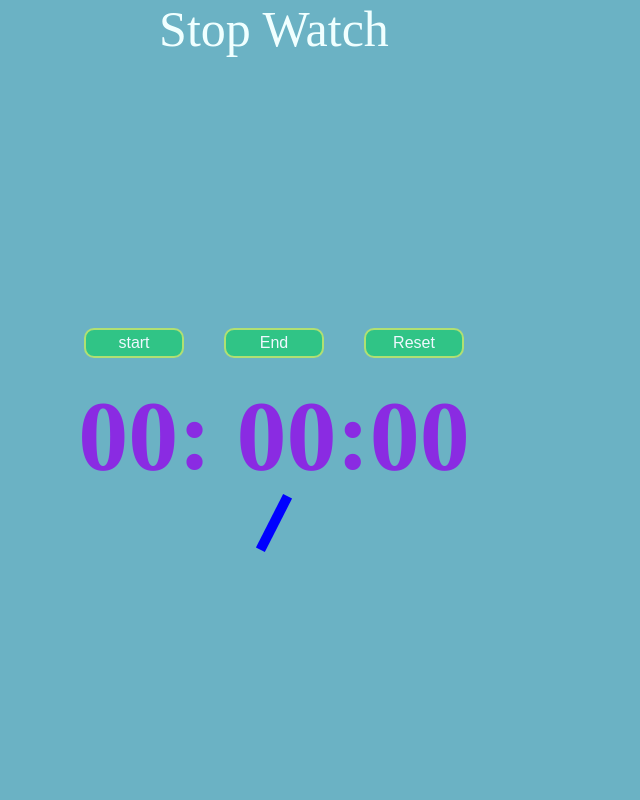
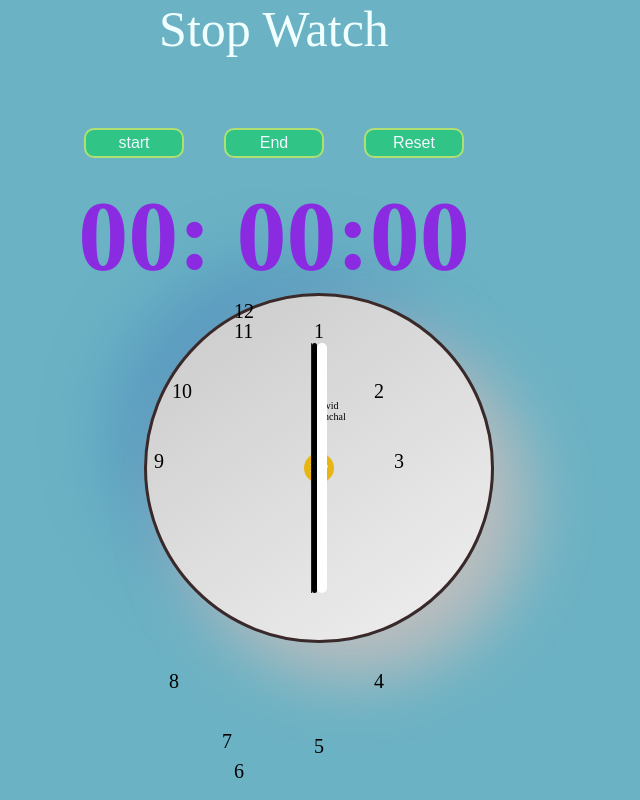
Before and after one commit to devilalpanchal/StopWatch, a plain HTML site: page index.html in a window 1280 px wide. Shown: the whole page, without its empty margins (366-1006 px from the left). Drawn offline with Linux system fonts and the light colour scheme.

Commit message:
add clock

```diff
--- a/index.html
+++ b/index.html
@@ -13,7 +13,9 @@
         <!-- SetTimeOut and SetTimeinterval -->
         <!-- debounsing -->
         <!-- proteling -->
-        <div><h1>Stop Watch</h1></div>
+        <div>
+            <h1>Stop Watch</h1>
+        </div>
         <div class="allbtn">
             <button class="start">start</button>
 
@@ -22,12 +24,38 @@
         </div>
         <p><span id="hours">00</span>: <span id="minutes">00</span>:<span id="seconds">00</span></p>
     </div>
-<div class="main-stick">
-    <div class="stick">
 
+
+    <div class="circle">
+        <div class="main-stick">
+            <div class="stick">
+                <div class="black"></div>
+                <div class="white"></div>
+            </div>
+            <div class="Minute-Stick">
+                <div class="black"></div>
+                <div class="white"></div>
+            </div>
+            <div class="Hour-Stick">
+                <div class="black"></div>
+                <div class="white"></div>
+            </div>
+        </div>
+        <div class="name">Devid Panchal</div>
+        <div class="center">D.P</div>
+        <div class="one">1</div>
+        <div class="two">2</div>
+        <div class="three">3</div>
+        <div class="four">4</div>
+        <div class="five">5</div>
+        <div class="six">6</div>
+        <div class="seven">7</div>
+        <div class="eight">8</div>
+        <div class="nine">9</div>
+        <div class="ten">10</div>
+        <div class="eleven">11</div>
+        <div class="twelve">12</div>
     </div>
-</div>
-
     <!-- to add Functionality -->
     <script src="script.js"></script>
 </body>
--- a/script.js
+++ b/script.js
@@ -147,21 +147,31 @@
 let start = document.querySelector('.start')
 let end = document.querySelector('.end')
 let reset = document.querySelector('.reset')
+let FirstStick = document.querySelector('.stick')
+let MinuteStick = document.querySelector('.Minute-Stick')
+let HourStick = document.querySelector('.Hour-Stick')
 // let end = document.querySelector('.end')
 let second = 0
 let minute = 0
 let hour = 0
+let deg =second*6
 // let day=0;
 let timerId;
 start.addEventListener('click',()=>{
    timerId=setInterval(() => {
      second++
-     if (second >= 60) {
+FirstStick.style.transform = `rotate(${second*6}deg)`
+
+     if (second >= 1) {
        minute++
+MinuteStick.style.transform = `rotate(${minute*6}deg)`
+
        second = 0
      }
-     if (minute >= 60) {
+     if (minute >= 2) {
        hour++
+HourStick.style.transform = `rotate(${hour*30}deg)`
+
        minute = 0
      }
      // if(hour>=24){
@@ -215,3 +225,18 @@ reset.addEventListener('click',()=>{
 clearInterval(timerId)
 
 })
+
+
+// setInterval(() => {
+//   d = new Date(); //object of date()
+//   hr = d.getHours();
+//   min = d.getMinutes();
+//   sec = d.getSeconds();
+//   hr_rotation = 30 * hr + min / 2; //converting current time
+//   min_rotation = 6 * min;
+//   sec_rotation = 6 * sec;
+
+//   hour.style.transform = `rotate(${hr_rotation}deg)`;
+//   minute.style.transform = `rotate(${min_rotation}deg)`;
+//   second.style.transform = `rotate(${sec_rotation}deg)`;
+// }, 1000);
--- a/style.css
+++ b/style.css
@@ -1,12 +1,14 @@
-*{
+* {
     margin: 0;
-    padding: 0;box-sizing: border-box;
+    padding: 0;
+    box-sizing: border-box;
 }
-body{
+
+body {
     background: rgb(107, 178, 196);
 }
 
-button{
+button {
     font-weight: 300;
     width: 100px;
     height: 30px;
@@ -19,40 +21,272 @@ button{
     background: rgb(48, 196, 134);
     border-radius: 10px;
 }
-button:hover{
+
+button:hover {
     background: rgb(255, 0, 255);
 }
-.stopWatch{
+
+.stopWatch {
+    display: flex;
+    justify-content: start;
+    align-items: center;
+    flex-direction: column;
+}
+
+.allbtn {
+    margin-top: 50px;
+    display: flex;
+    justify-content: start;
+    align-items: center;
+    flex-direction: row;
+}
+
+p {
+    font-size: 100px;
+    color: blueviolet;
+    font-weight: 700;
+}
+
+h1 {
+    color: azure;
+    font-size: 50px;
+    font-weight: 500;
+}
+
+.circle {
+    background: rgb(216, 216, 149);
+    margin-left: 510px;
     display: flex;
     justify-content: center;
     align-items: center;
-    flex-direction: column;
+    border-radius: 50%;
+    width: 350px;
+    height: 350px;
+    border: 3px solid rgb(59, 41, 41);
+
+    border-radius: 50%;
+    background: linear-gradient(145deg, #cacaca, #f0f0f0);
+    box-shadow: 34px 34px 68px #bebebe,
+        -34px -34px 68px #599ac0;
 }
-.allbtn{
-    margin-top: 250px;
+
+#clockContainer {
+    position: relative;
+    margin: auto;
+    height: 40vw;
+    /*to make the height and width responsive*/
+    width: 40vw;
+    background: url(clock.png) no-repeat;
+    /*setting our background image*/
+    background-size: 100%;
+}
+
+.stick,
+.Minute-Stick,
+.Hour-Stick {
+    border-radius: 10px;
+    width: 1px;
+    height: 250px;
+    background: blue;
+    /* transform: rotate(27deg); */
+}
+
+.Minute-Stick {
+    width: 5px;
+    background: black;
+
+}
+
+.Hour-Stick {
+    width: 10px;
+    background: white;
+
+}
+
+.main-stick {
     display: flex;
     justify-content: center;
     align-items: center;
     flex-direction: row;
+    z-index: 1;
 }
-p{
-    font-size: 100px;
-    color: blueviolet;
-    font-weight: 700;
+
+.white {
+    background: white;
+    width: 100%;
 }
-h1{
-    color: azure;
-    font-size: 50px;
-    font-weight:500;
+
+.black {
+    background: black;
+    width: 100%;
 }
-.stick{
-    width: 10px;
-    height: 60px;
-    background: blue;
-    transform: rotate(27deg);
+
+#hour,
+#minute,
+#second {
+    position: absolute;
+    background: black;
+    border-radius: 10px;
+    transform-origin: bottom;
 }
-.main-stick{
+
+.name {
+    /* word-wrap: wrap; */
+    flex-wrap: nowrap;
+    position: absolute;
+    height: 200px;
+    width: 20px;
+    z-index: 0;
+    font-size: 10px;
+    right: 580px;
+    top: 400px;
+}
+
+.center {
     display: flex;
     justify-content: center;
     align-items: center;
+    text-align: center;
+    font-size: 12px;
+    width: 30px;
+    height: 30px;
+    background: rgb(231, 182, 20);
+    color: azure;
+    border-radius: 50%;
+    position: absolute;
 }
+
+.one {
+    position: absolute;
+    font-size: 20px;
+    top: 320px;
+    width: 20px;
+    height: 20px;
+    right: 580px;
+}
+
+.two {
+    position: absolute;
+    font-size: 20px;
+    top: 380px;
+    width: 20px;
+    height: 20px;
+    right: 520px;
+}
+
+.three {
+    position: absolute;
+    font-size: 20px;
+    top: 450px;
+    width: 20px;
+    height: 20px;
+    right: 500px;
+}
+
+.four {
+    position: absolute;
+    font-size: 20px;
+    bottom: 110px;
+    width: 20px;
+    height: 20px;
+    right: 520px;
+}
+
+.five {
+    position: absolute;
+    font-size: 20px;
+    bottom: 45px;
+    width: 20px;
+    height: 20px;
+    right: 580px;
+}
+
+.six {
+    position: absolute;
+    font-size: 20px;
+    /* top: 300px; */
+    bottom: 20px;
+    width: 20px;
+    height: 20px;
+    right: 660px;
+}
+
+.seven {
+    position: absolute;
+    font-size: 20px;
+    bottom: 50px;
+    width: 20px;
+    height: 20px;
+    left: 588px;
+}
+
+.eight {
+    position: absolute;
+    font-size: 20px;
+    bottom: 110px;
+    width: 20px;
+    height: 20px;
+    left: 535px;
+}
+
+.nine {
+    position: absolute;
+    font-size: 20px;
+    top: 450px;
+    width: 20px;
+    height: 20px;
+    left: 520px;
+}
+
+.ten {
+    position: absolute;
+    font-size: 20px;
+    top: 380px;
+    width: 20px;
+    height: 20px;
+    left: 538px;
+}
+
+.eleven {
+    position: absolute;
+    font-size: 20px;
+    top: 320px;
+    width: 20px;
+    height: 20px;
+    left: 600px;
+}
+
+.twelve {
+    position: absolute;
+    font-size: 20px;
+    top: 300px;
+    width: 20px;
+    height: 20px;
+    right: 660px;
+}
+
+
+
+/* .Hour-Stick {
+	width: 1.8%;
+	height: 25%;
+	top: 25%;
+	left: 48.85%;
+	opacity: 0.8;
+}
+
+.Minute-Stick {
+	width: 1.6%;
+	height: 30%;
+	top: 19%;
+	left: 48.9%;
+	opacity: 0.8;
+}
+
+.stick {
+	width: 1%;
+	height: 40%;
+	top: 9%;
+	left: 49.25%;
+	opacity: 0.8;
+} */
```
